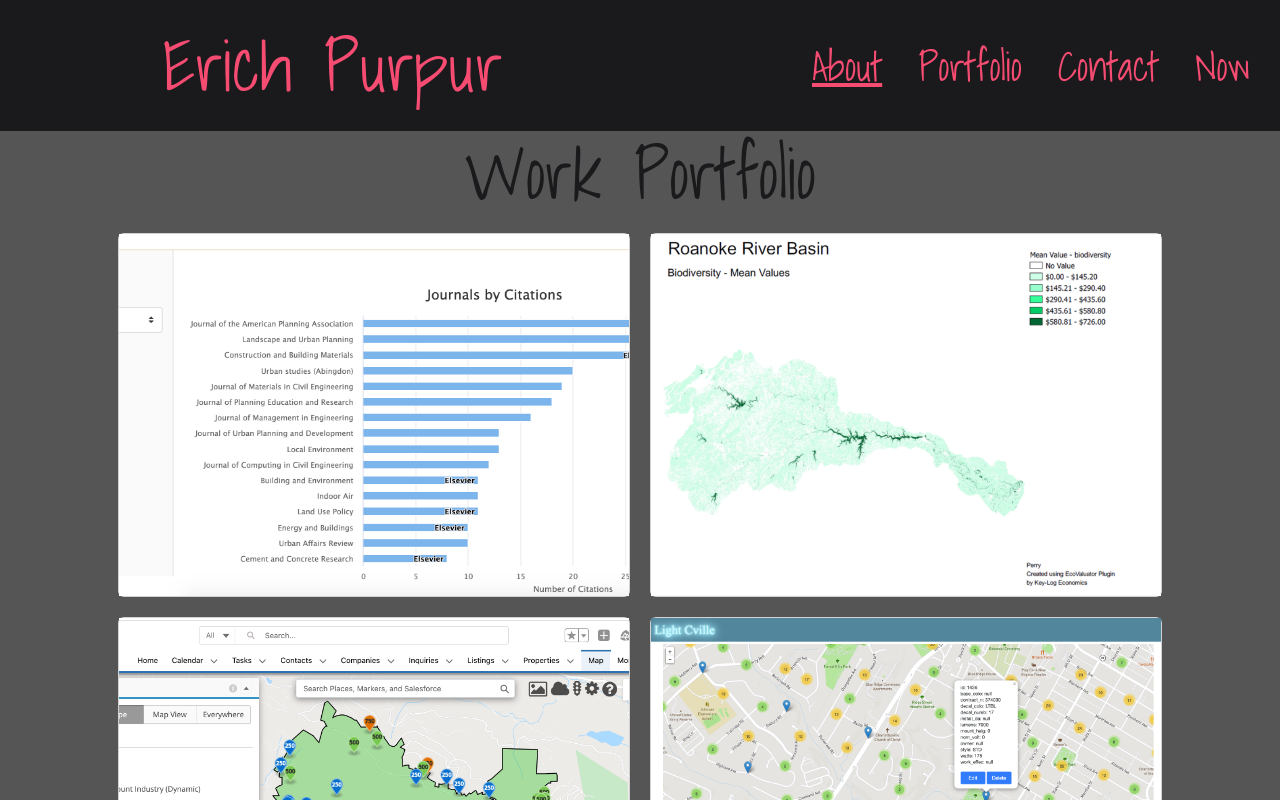
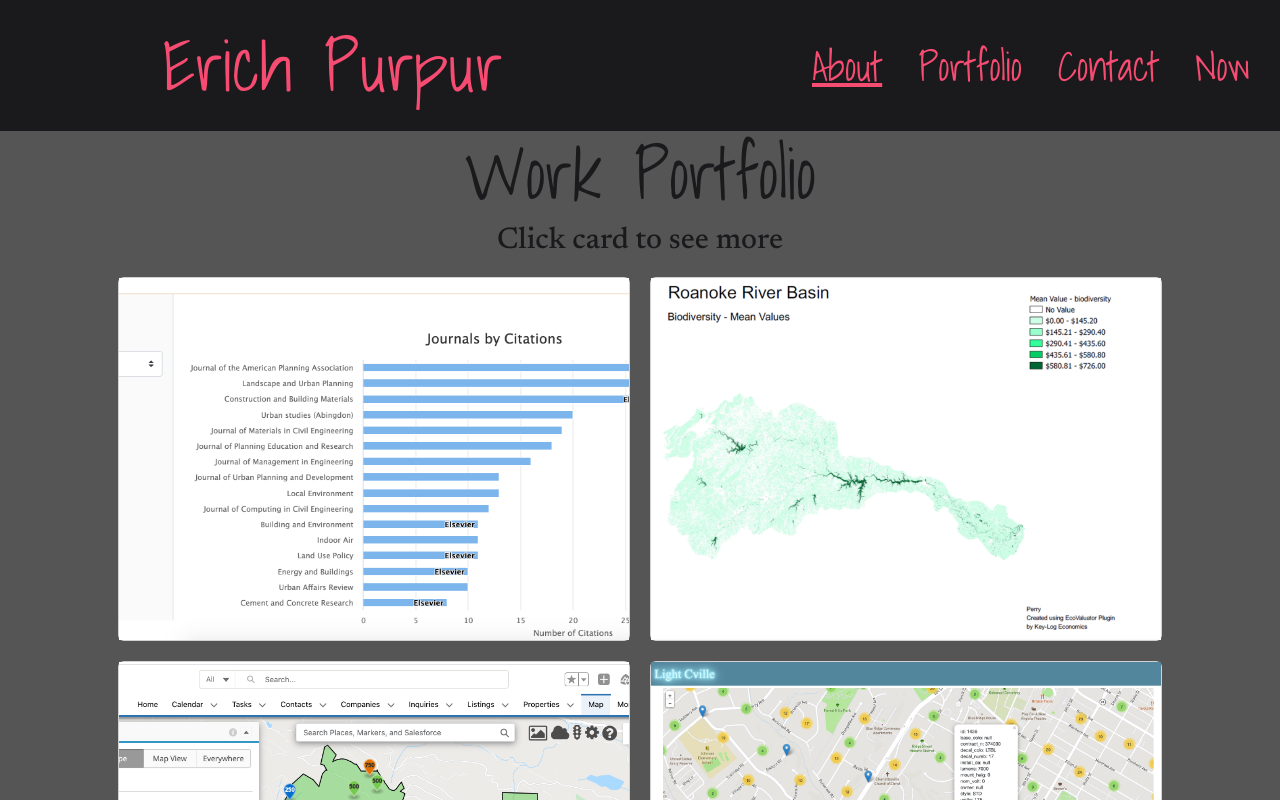
Before and after one commit to epurpur/ReactPortfolio, a React (Create React App) app: page /Portfolio in a window 1280 px wide. Shown: the top 800 px of the page. Built offline with nearby package versions, Linux system fonts and the light colour scheme.

Commit message:
styling ProjectCards

```diff
--- a/src/App.css
+++ b/src/App.css
@@ -38,6 +38,13 @@
   color: var(--background-black);
   text-align: center;
   font-size: 70px;
+}
+
+.App h4 {
+  font-family: var(--text-normal);
+  color: var(--background-black);
+  text-align: center;
+  font-size: 30px;
 }
 
 .App a, .App span {
@@ -127,18 +134,6 @@ nav .navbar-nav li a {
   justify-content: center;
   background-color: var(--mainsection-gray);
 }
-
-/* #portfolioCard {
-  height: 400px;
-  width: 600px;
-  margin: 10px;
-  border-radius: 10px;
-}
-
-#portfolioCard:hover {
-  opacity: .5;
-  transition: .5s;
-} */
 
 .card {
   position: relative;
--- a/src/App.js
+++ b/src/App.js
@@ -83,6 +83,7 @@ function App() {
         <Header />
 
         <Switch>
+          {/* Create route for each page in application */}
           <Route exact path="/">
             <About />
           </Route>
@@ -99,7 +100,8 @@ function App() {
             <Now />
           </Route>
 
-          {/* Map over items in projects state and make route for each one */}
+          {/* Map over items in projects state and make route for each one
+              These will be rendered by clicking on a project card in the Portfolio component*/}
           {projects.map((project) => (
             <Route exact path={`/${project.imgLink}`}>
               <SingleProject
--- a/src/components/Portfolio.js
+++ b/src/components/Portfolio.js
@@ -2,8 +2,6 @@ import React, { useState } from 'react'
 import ProjectCard from './ProjectCard'
 
 const Portfolio = ( {projects} ) => {
-
-
 
       const returnActiveProjects = () => {
         // gets all projects from project state. Filters out those with property active: true. Creates HTML for those projects to render in front end
@@ -27,6 +25,7 @@ const Portfolio = ( {projects} ) => {
     return (
         <div>
             <h1 id="workPortfolioTitle"> Work Portfolio </h1>
+            <h4 id="workPortfolioSubTitle"> Click card to see more </h4>
             <div id="portfolioCardsHolder">
               {returnActiveProjects()}
             </div>
```
